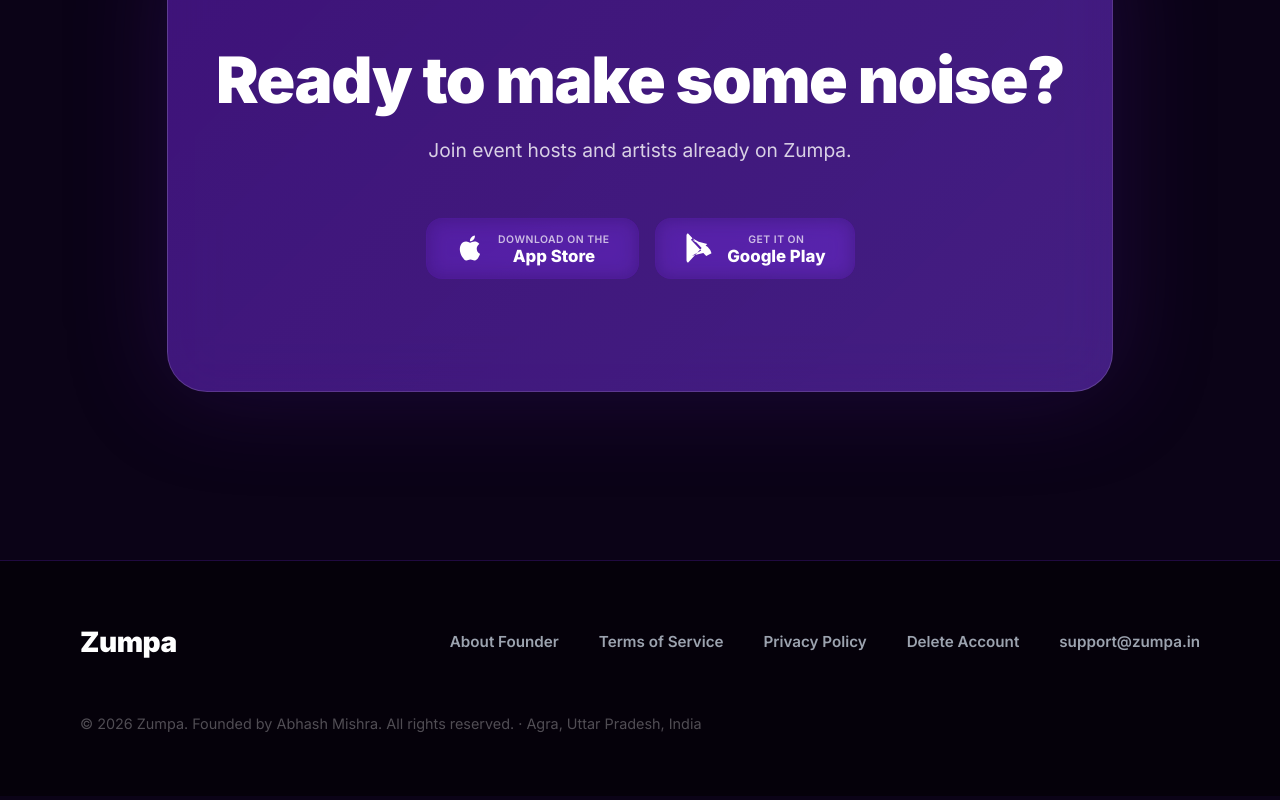
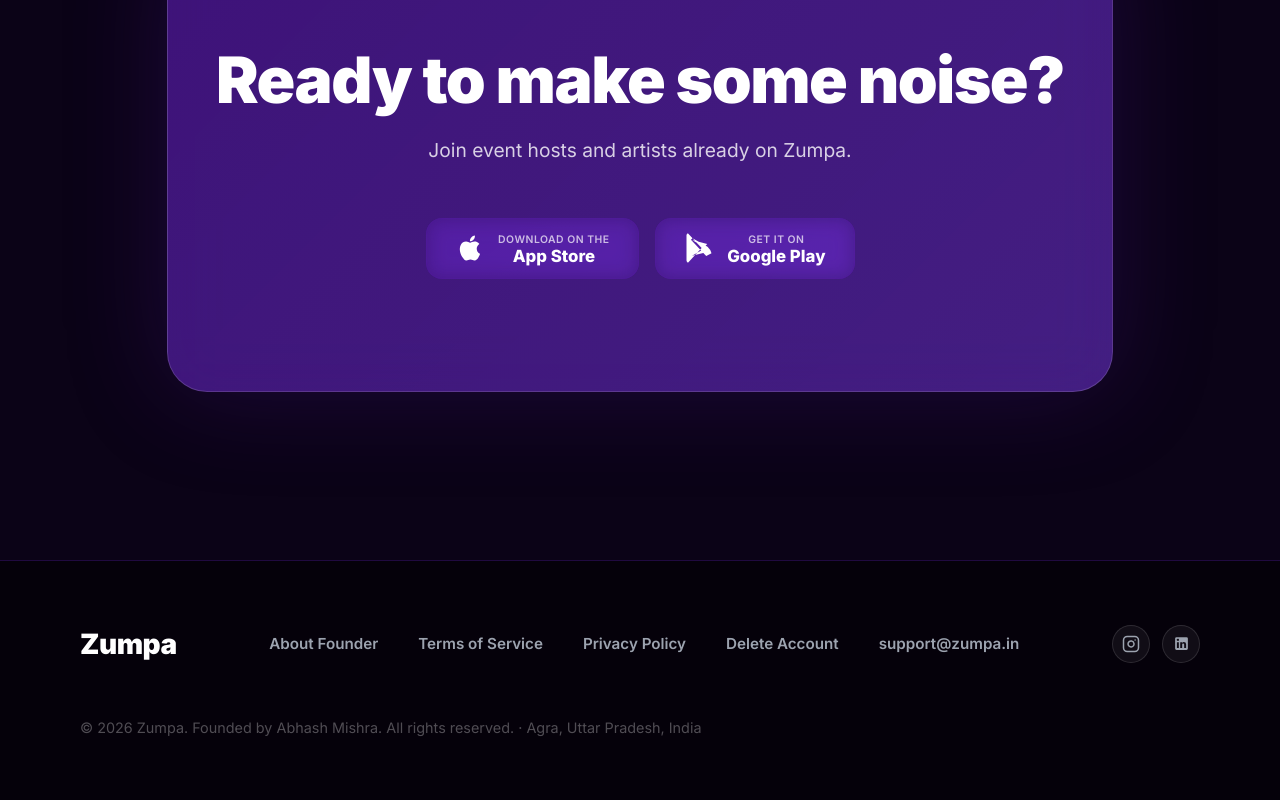
Before and after one commit to heisenberg03/zumpalanding, a Next.js app: page / in a window 1280 px wide. Shown: the part 7778-8578 px from the top of the page. Built offline with nearby package versions, Linux system fonts and the light colour scheme.

Commit message:
feat(footer): add instagram and linkedin social links

```diff
--- a/public/delete-account/index.html
+++ b/public/delete-account/index.html
@@ -134,6 +134,16 @@
     .footer-links { display: flex; gap: 1.25rem; flex-wrap: wrap; }
     .footer-links a { color: rgba(255,255,255,0.55); font-size: .78rem; text-decoration: none; transition: color .2s; }
     .footer-links a:hover { color: #fff; }
+    .footer-social { display: flex; align-items: center; gap: .6rem; }
+    .footer-social-link {
+      display: inline-flex; align-items: center; justify-content: center;
+      width: 30px; height: 30px; border-radius: 50%;
+      background: rgba(255,255,255,0.06); border: 1px solid rgba(255,255,255,0.12);
+      color: rgba(255,255,255,0.65); text-decoration: none; transition: all .2s;
+    }
+    .footer-social-link:hover { color: #fff; transform: translateY(-1px); }
+    .footer-social-link.instagram:hover { background: #E1306C; border-color: #E1306C; color: #fff; }
+    .footer-social-link.linkedin:hover { background: #0A66C2; border-color: #0A66C2; color: #fff; }
     .footer-copy { font-size: .72rem; color: rgba(255,255,255,0.3); width: 100%; }
   </style>
 </head>
@@ -222,6 +232,14 @@
     <a href="/privacy">Privacy Policy</a>
     <a href="mailto:support@zumpa.in">support@zumpa.in</a>
   </div>
+  <div class="footer-social">
+    <a href="https://www.instagram.com/zumpaofficial/" target="_blank" rel="noopener noreferrer" class="footer-social-link instagram" aria-label="Zumpa on Instagram" title="Zumpa on Instagram">
+      <svg width="15" height="15" viewBox="0 0 24 24" fill="none" stroke="currentColor" stroke-width="2" stroke-linecap="round" stroke-linejoin="round"><rect width="20" height="20" x="2" y="2" rx="5" ry="5"></rect><path d="M16 11.37A4 4 0 1 1 12.63 8 4 4 0 0 1 16 11.37z"></path><line x1="17.5" x2="17.51" y1="6.5" y2="6.5"></line></svg>
+    </a>
+    <a href="https://www.linkedin.com/company/zumpa/" target="_blank" rel="noopener noreferrer" class="footer-social-link linkedin" aria-label="Zumpa on LinkedIn" title="Zumpa on LinkedIn">
+      <svg width="15" height="15" viewBox="0 0 24 24" fill="currentColor"><path d="M19 3a2 2 0 0 1 2 2v14a2 2 0 0 1-2 2H5a2 2 0 0 1-2-2V5a2 2 0 0 1 2-2h14m-.5 15.5v-5.3a3.26 3.26 0 0 0-3.26-3.26c-.85 0-1.84.52-2.28 1.3v-1.11h-2.79v8.37h2.79v-4.93c0-.77.62-1.4 1.39-1.4a1.4 1.4 0 0 1 1.4 1.4v4.93h2.75M6.88 8.56a1.68 1.68 0 0 0 1.68-1.68c0-.93-.75-1.69-1.68-1.69a1.69 1.69 0 0 0-1.69 1.69c0 .93.76 1.68 1.69 1.68m1.39 9.94v-8.37H5.5v8.37h2.77z"/></svg>
+    </a>
+  </div>
   <div class="footer-copy">© 2026 Zumpa. All rights reserved. · Agra, Uttar Pradesh, India</div>
 </footer>
 
--- a/public/privacy/index.html
+++ b/public/privacy/index.html
@@ -128,6 +128,16 @@
     .footer-links { display: flex; gap: 1.25rem; flex-wrap: wrap; }
     .footer-links a { color: rgba(255,255,255,0.55); font-size: .78rem; text-decoration: none; transition: color .2s; }
     .footer-links a:hover { color: #fff; }
+    .footer-social { display: flex; align-items: center; gap: .6rem; }
+    .footer-social-link {
+      display: inline-flex; align-items: center; justify-content: center;
+      width: 30px; height: 30px; border-radius: 50%;
+      background: rgba(255,255,255,0.06); border: 1px solid rgba(255,255,255,0.12);
+      color: rgba(255,255,255,0.65); text-decoration: none; transition: all .2s;
+    }
+    .footer-social-link:hover { color: #fff; transform: translateY(-1px); }
+    .footer-social-link.instagram:hover { background: #E1306C; border-color: #E1306C; color: #fff; }
+    .footer-social-link.linkedin:hover { background: #0A66C2; border-color: #0A66C2; color: #fff; }
     .footer-copy { font-size: .72rem; color: rgba(255,255,255,0.3); width: 100%; }
   </style>
 </head>
@@ -296,6 +306,14 @@
     <a href="/delete-account">Delete Account</a>
     <a href="mailto:support@zumpa.in">support@zumpa.in</a>
   </div>
+  <div class="footer-social">
+    <a href="https://www.instagram.com/zumpaofficial/" target="_blank" rel="noopener noreferrer" class="footer-social-link instagram" aria-label="Zumpa on Instagram" title="Zumpa on Instagram">
+      <svg width="15" height="15" viewBox="0 0 24 24" fill="none" stroke="currentColor" stroke-width="2" stroke-linecap="round" stroke-linejoin="round"><rect width="20" height="20" x="2" y="2" rx="5" ry="5"></rect><path d="M16 11.37A4 4 0 1 1 12.63 8 4 4 0 0 1 16 11.37z"></path><line x1="17.5" x2="17.51" y1="6.5" y2="6.5"></line></svg>
+    </a>
+    <a href="https://www.linkedin.com/company/zumpa/" target="_blank" rel="noopener noreferrer" class="footer-social-link linkedin" aria-label="Zumpa on LinkedIn" title="Zumpa on LinkedIn">
+      <svg width="15" height="15" viewBox="0 0 24 24" fill="currentColor"><path d="M19 3a2 2 0 0 1 2 2v14a2 2 0 0 1-2 2H5a2 2 0 0 1-2-2V5a2 2 0 0 1 2-2h14m-.5 15.5v-5.3a3.26 3.26 0 0 0-3.26-3.26c-.85 0-1.84.52-2.28 1.3v-1.11h-2.79v8.37h2.79v-4.93c0-.77.62-1.4 1.39-1.4a1.4 1.4 0 0 1 1.4 1.4v4.93h2.75M6.88 8.56a1.68 1.68 0 0 0 1.68-1.68c0-.93-.75-1.69-1.68-1.69a1.69 1.69 0 0 0-1.69 1.69c0 .93.76 1.68 1.69 1.68m1.39 9.94v-8.37H5.5v8.37h2.77z"/></svg>
+    </a>
+  </div>
   <div class="footer-copy">© 2026 Zumpa. All rights reserved. · Agra, Uttar Pradesh, India</div>
 </footer>
 
--- a/public/terms/index.html
+++ b/public/terms/index.html
@@ -120,6 +120,16 @@
     .footer-links { display: flex; gap: 1.25rem; flex-wrap: wrap; }
     .footer-links a { color: rgba(255,255,255,0.55); font-size: .78rem; text-decoration: none; transition: color .2s; }
     .footer-links a:hover { color: #fff; }
+    .footer-social { display: flex; align-items: center; gap: .6rem; }
+    .footer-social-link {
+      display: inline-flex; align-items: center; justify-content: center;
+      width: 30px; height: 30px; border-radius: 50%;
+      background: rgba(255,255,255,0.06); border: 1px solid rgba(255,255,255,0.12);
+      color: rgba(255,255,255,0.65); text-decoration: none; transition: all .2s;
+    }
+    .footer-social-link:hover { color: #fff; transform: translateY(-1px); }
+    .footer-social-link.instagram:hover { background: #E1306C; border-color: #E1306C; color: #fff; }
+    .footer-social-link.linkedin:hover { background: #0A66C2; border-color: #0A66C2; color: #fff; }
     .footer-copy { font-size: .72rem; color: rgba(255,255,255,0.3); width: 100%; }
   </style>
 </head>
@@ -336,6 +346,14 @@
     <a href="/delete-account">Delete Account</a>
     <a href="mailto:support@zumpa.in">support@zumpa.in</a>
   </div>
+  <div class="footer-social">
+    <a href="https://www.instagram.com/zumpaofficial/" target="_blank" rel="noopener noreferrer" class="footer-social-link instagram" aria-label="Zumpa on Instagram" title="Zumpa on Instagram">
+      <svg width="15" height="15" viewBox="0 0 24 24" fill="none" stroke="currentColor" stroke-width="2" stroke-linecap="round" stroke-linejoin="round"><rect width="20" height="20" x="2" y="2" rx="5" ry="5"></rect><path d="M16 11.37A4 4 0 1 1 12.63 8 4 4 0 0 1 16 11.37z"></path><line x1="17.5" x2="17.51" y1="6.5" y2="6.5"></line></svg>
+    </a>
+    <a href="https://www.linkedin.com/company/zumpa/" target="_blank" rel="noopener noreferrer" class="footer-social-link linkedin" aria-label="Zumpa on LinkedIn" title="Zumpa on LinkedIn">
+      <svg width="15" height="15" viewBox="0 0 24 24" fill="currentColor"><path d="M19 3a2 2 0 0 1 2 2v14a2 2 0 0 1-2 2H5a2 2 0 0 1-2-2V5a2 2 0 0 1 2-2h14m-.5 15.5v-5.3a3.26 3.26 0 0 0-3.26-3.26c-.85 0-1.84.52-2.28 1.3v-1.11h-2.79v8.37h2.79v-4.93c0-.77.62-1.4 1.39-1.4a1.4 1.4 0 0 1 1.4 1.4v4.93h2.75M6.88 8.56a1.68 1.68 0 0 0 1.68-1.68c0-.93-.75-1.69-1.68-1.69a1.69 1.69 0 0 0-1.69 1.69c0 .93.76 1.68 1.69 1.68m1.39 9.94v-8.37H5.5v8.37h2.77z"/></svg>
+    </a>
+  </div>
   <div class="footer-copy">© 2026 Zumpa. All rights reserved. · Agra, Uttar Pradesh, India</div>
 </footer>
 
--- a/src/app/globals.css
+++ b/src/app/globals.css
@@ -431,4 +431,34 @@
     .footer-links { display: flex; gap: 2.5rem; flex-wrap: wrap; }
     .footer-links a { color: var(--text-muted); font-size: 0.95rem; font-weight: 600; text-decoration: none; transition: color 0.2s; }
     .footer-links a:hover { color: #fff; }
+    .footer-social { display: flex; align-items: center; gap: 0.75rem; }
+    .footer-social-link {
+      display: inline-flex;
+      align-items: center;
+      justify-content: center;
+      width: 38px;
+      height: 38px;
+      border-radius: 50%;
+      background: rgba(255, 255, 255, 0.05);
+      border: 1px solid rgba(255, 255, 255, 0.12);
+      color: var(--text-muted);
+      text-decoration: none;
+      transition: all 0.25s cubic-bezier(0.16, 1, 0.3, 1);
+    }
+    .footer-social-link:hover {
+      color: #fff;
+      transform: translateY(-2px);
+    }
+    .footer-social-link.instagram:hover {
+      background: radial-gradient(circle at 30% 107%, #fdf497 0%, #fdf497 5%, #fd5949 45%, #d6249f 60%, #285AEB 90%);
+      border-color: transparent;
+      box-shadow: 0 6px 20px rgba(225, 48, 108, 0.35);
+      color: #fff;
+    }
+    .footer-social-link.linkedin:hover {
+      background: #0A66C2;
+      border-color: #0A66C2;
+      box-shadow: 0 6px 20px rgba(10, 102, 194, 0.35);
+      color: #fff;
+    }
     .footer-copy { font-size: 0.9rem; color: rgba(255,255,255,0.3); width: 100%; margin-top: 1.5rem; }
--- a/src/app/layout.tsx
+++ b/src/app/layout.tsx
@@ -76,6 +76,7 @@
       },
       "sameAs": [
         "https://www.linkedin.com/company/zumpa",
+        "https://www.instagram.com/zumpaofficial/",
         "https://x.com/MRAbhashMishra",
       ],
     },
--- a/src/components/Footer.tsx
+++ b/src/components/Footer.tsx
@@ -12,6 +12,34 @@
           <Link href="/delete-account">Delete Account</Link>
           <a href="mailto:support@zumpa.in">support@zumpa.in</a>
         </div>
+        <div className="footer-social">
+          <a
+            href="https://www.instagram.com/zumpaofficial/"
+            target="_blank"
+            rel="noopener noreferrer"
+            className="footer-social-link instagram"
+            aria-label="Zumpa on Instagram"
+            title="Follow Zumpa on Instagram"
+          >
+            <svg width="18" height="18" viewBox="0 0 24 24" fill="none" stroke="currentColor" strokeWidth="2" strokeLinecap="round" strokeLinejoin="round">
+              <rect width="20" height="20" x="2" y="2" rx="5" ry="5"/>
+              <path d="M16 11.37A4 4 0 1 1 12.63 8 4 4 0 0 1 16 11.37z"/>
+              <line x1="17.5" x2="17.51" y1="6.5" y2="6.5"/>
+            </svg>
+          </a>
+          <a
+            href="https://www.linkedin.com/company/zumpa/"
+            target="_blank"
+            rel="noopener noreferrer"
+            className="footer-social-link linkedin"
+            aria-label="Zumpa on LinkedIn"
+            title="Follow Zumpa on LinkedIn"
+          >
+            <svg width="17" height="17" viewBox="0 0 24 24" fill="currentColor">
+              <path d="M19 3a2 2 0 0 1 2 2v14a2 2 0 0 1-2 2H5a2 2 0 0 1-2-2V5a2 2 0 0 1 2-2h14m-.5 15.5v-5.3a3.26 3.26 0 0 0-3.26-3.26c-.85 0-1.84.52-2.28 1.3v-1.11h-2.79v8.37h2.79v-4.93c0-.77.62-1.4 1.39-1.4a1.4 1.4 0 0 1 1.4 1.4v4.93h2.75M6.88 8.56a1.68 1.68 0 0 0 1.68-1.68c0-.93-.75-1.69-1.68-1.69a1.69 1.69 0 0 0-1.69 1.69c0 .93.76 1.68 1.69 1.68m1.39 9.94v-8.37H5.5v8.37h2.77z"/>
+            </svg>
+          </a>
+        </div>
         <p className="footer-copy">© 2026 Zumpa. Founded by Abhash Mishra. All rights reserved. · Agra, Uttar Pradesh, India</p>
       </div>
     </footer>
```
